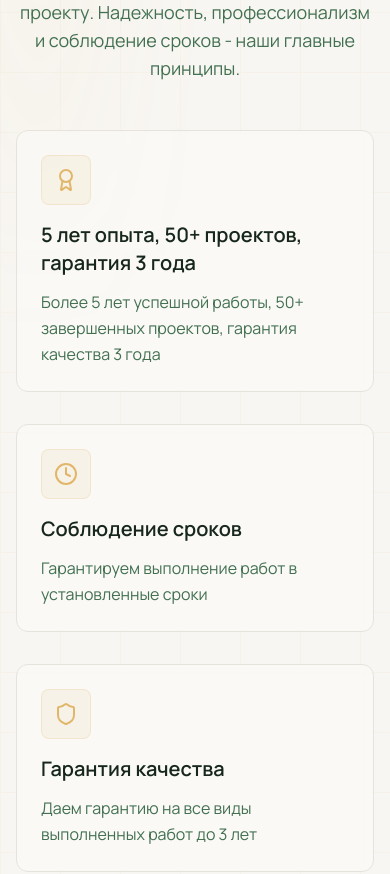
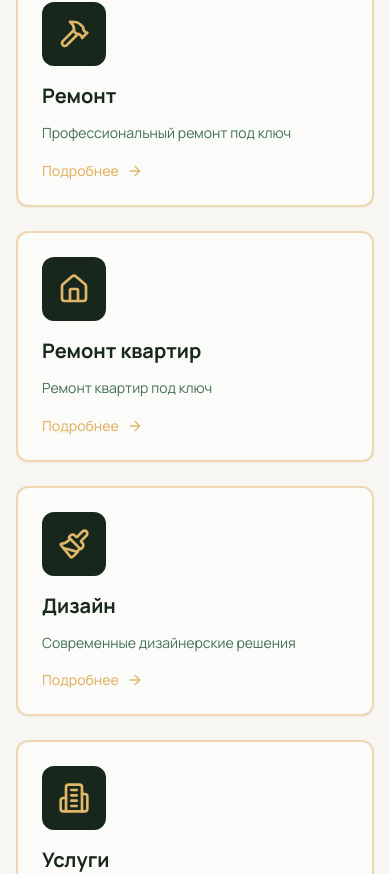
Before and after one commit to magish2112/order_1.1, a Next.js app in the folder apps/web/: page / in a window 390 px wide. Shown: the part 1332-2206 px from the top of the page. Built offline with nearby package versions, Linux system fonts and the light colour scheme; no server answers.

Commit message:
feat: reorder home services sections and update services grid
Co-authored-by: Cursor <cursoragent@cursor.com>

```diff
--- a/apps/web/app/page.tsx
+++ b/apps/web/app/page.tsx
@@ -1,5 +1,4 @@
 import { Hero } from '@/components/sections/hero'
-import { Services } from '@/components/sections/services'
 import { Advantages } from '@/components/sections/advantages'
 import { Portfolio } from '@/components/sections/portfolio'
 import { WorkSteps } from '@/components/sections/work-steps'
@@ -13,10 +12,9 @@ export default function HomePage() {
   return (
     <>
       <Hero />
-      <Services />
+      <WorkSteps />
       <Advantages />
       <Portfolio />
-      <WorkSteps />
       <Reviews />
       <Articles />
       <Calculator />
--- a/apps/web/components/sections/services.tsx
+++ b/apps/web/components/sections/services.tsx
@@ -206,7 +206,7 @@ export function Services() {
             className="bg-accent hover:bg-accent/90 text-accent-foreground group"
             asChild
           >
-            <Link href="/remont">
+            <Link href="/uslugi">
               Все услуги
               <ArrowRight className="ml-2 h-5 w-5 group-hover:translate-x-1 transition-transform" />
             </Link>
--- a/apps/web/components/sections/work-steps.tsx
+++ b/apps/web/components/sections/work-steps.tsx
@@ -1,20 +1,48 @@
 'use client'
 
-import { useQuery } from '@tanstack/react-query'
 import Link from 'next/link'
 import { motion } from 'framer-motion'
-import { api, ApiResponse } from '@/lib/api'
-import { ServiceCategory } from '@/lib/types'
 import { Card, CardContent } from '@/components/ui/card'
 import { Badge } from '@/components/ui/badge'
 import { Building2, Hammer, Paintbrush, Home, ArrowRight } from 'lucide-react'
 
 const serviceIcons: Record<string, React.ComponentType<{ className?: string }>> = {
   remont: Hammer,
+  remontKvartir: Home,
   dizajn: Paintbrush,
-  uslugi: Home,
-  building: Building2,
+  uslugi: Building2,
 }
+
+const services = [
+  {
+    id: 'remont',
+    title: 'Ремонт',
+    description: 'Профессиональный ремонт под ключ',
+    href: '/uslugi',
+    icon: 'remont',
+  },
+  {
+    id: 'remont-kvartir',
+    title: 'Ремонт квартир',
+    description: 'Ремонт квартир под ключ',
+    href: '/uslugi/remont',
+    icon: 'remontKvartir',
+  },
+  {
+    id: 'dizajn',
+    title: 'Дизайн',
+    description: 'Современные дизайнерские решения',
+    href: '/uslugi/dizajn',
+    icon: 'dizajn',
+  },
+  {
+    id: 'uslugi',
+    title: 'Услуги',
+    description: 'Широкий спектр строительных услуг',
+    href: '/uslugi',
+    icon: 'uslugi',
+  },
+]
 
 const containerVariants = {
   hidden: { opacity: 0 },
@@ -36,28 +64,6 @@ const itemVariants = {
 }
 
 export function WorkSteps() {
-  const { data: categories, isLoading } = useQuery({
-    queryKey: ['service-categories'],
-    queryFn: async () => {
-      const response = await api.get<ApiResponse<ServiceCategory[]>>('/categories')
-      return response.data
-    },
-  })
-
-  const mainCategories = categories?.filter((cat) => !cat.parentId).slice(0, 4) || []
-
-  if (isLoading) {
-    return (
-      <section className="py-16 bg-background">
-        <div className="mx-auto max-w-7xl px-4 sm:px-6 lg:px-8">
-          <div className="text-center">
-            <p className="text-muted-foreground">Загрузка...</p>
-          </div>
-        </div>
-      </section>
-    )
-  }
-
   return (
     <motion.section
       initial={{ opacity: 0, y: 50 }}
@@ -92,26 +98,30 @@ export function WorkSteps() {
           viewport={{ once: true }}
           className="grid grid-cols-1 md:grid-cols-2 lg:grid-cols-4 gap-6"
         >
-          {mainCategories.map((category) => {
-            const Icon = serviceIcons[category.slug as string] || Building2
+          {services.map((service) => {
+            const Icon =
+              serviceIcons[service.icon as keyof typeof serviceIcons] || Building2
 
             return (
-              <motion.div key={category.id} variants={itemVariants}>
+              <motion.div key={service.id} variants={itemVariants}>
                 <Card className="border-2 hover:shadow-xl transition-all duration-300 group cursor-pointer border-accent/50 bg-card">
                   <CardContent className="p-6">
                     <div className="w-16 h-16 rounded-xl flex items-center justify-center mb-4 group-hover:scale-110 transition-transform bg-primary">
                       <Icon className="h-8 w-8 text-accent" />
                     </div>
                     <h3 className="text-xl font-bold mb-3 text-foreground group-hover:text-accent transition-colors">
-                      {category.name}
+                      {service.title}
                     </h3>
                     <p className="text-sm leading-relaxed text-muted-foreground mb-4">
-                      {category.shortDescription || category.description}
+                      {service.description}
                     </p>
-                    <div className="flex items-center gap-2 text-sm font-medium text-accent group-hover:gap-3 transition-all">
+                    <Link
+                      href={service.href}
+                      className="flex items-center gap-2 text-sm font-medium text-accent group-hover:gap-3 transition-all"
+                    >
                       Подробнее
                       <ArrowRight className="w-4 h-4" />
-                    </div>
+                    </Link>
                   </CardContent>
                 </Card>
               </motion.div>
```
